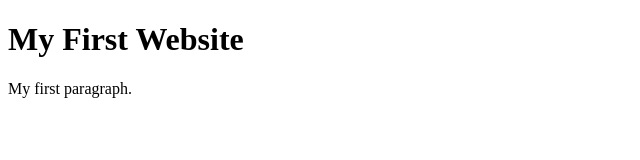
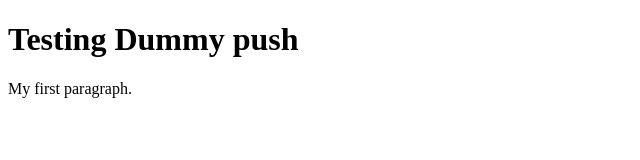
Before and after one commit to Srinivasachar/codersrank, a website: page index.html in a window 1280 px wide. Shown: the whole page, without its empty margins (0-640 px from the left). Drawn offline with Linux system fonts and the light colour scheme.

Commit message:
Testing first push

```diff
--- a/index.html
+++ b/index.html
@@ -5,7 +5,7 @@
   </head>
   <body>
 
-    <h1>My First Website</h1>
+    <h1>Testing Dummy push</h1>
     <p>My first paragraph.</p>
 
   </body>
```
